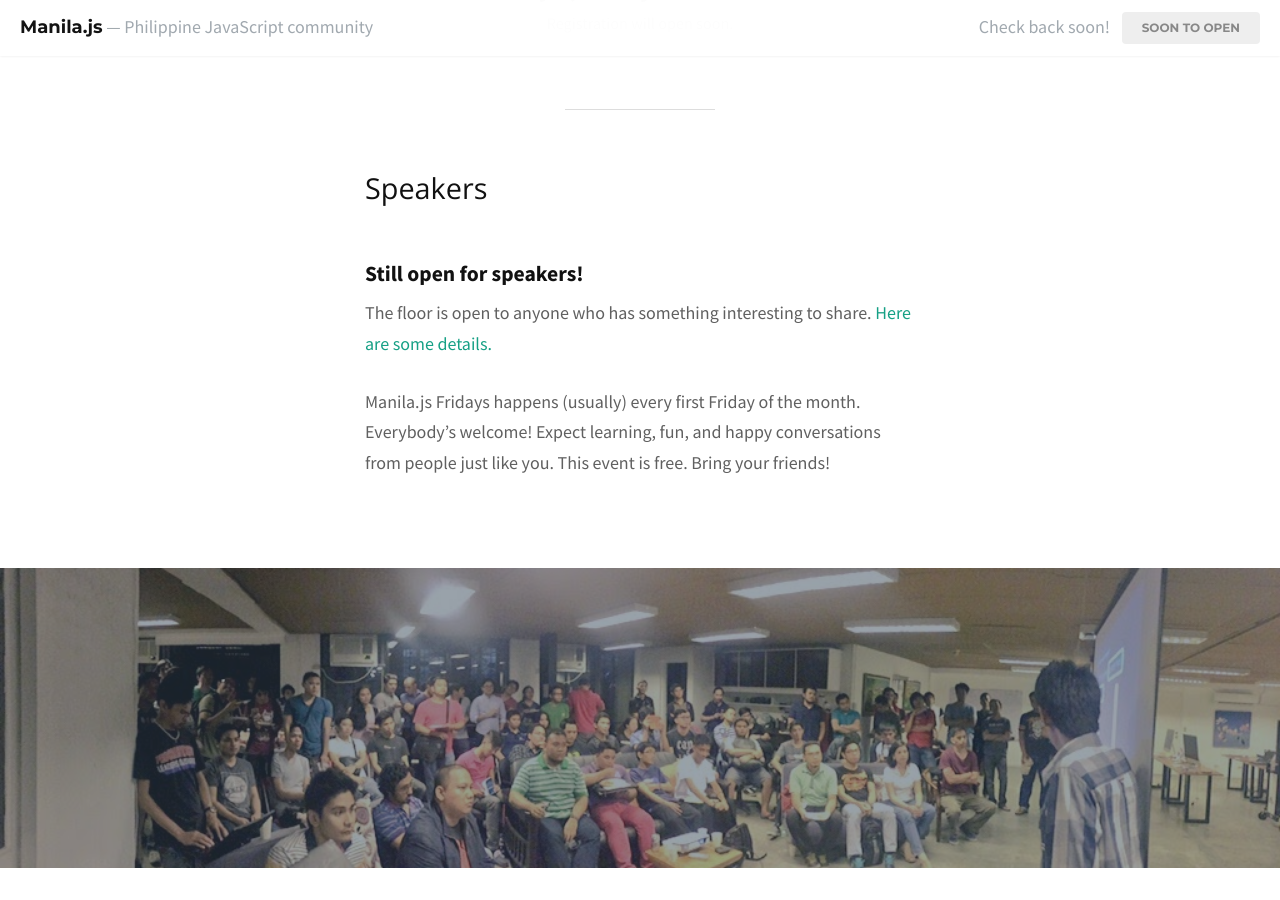
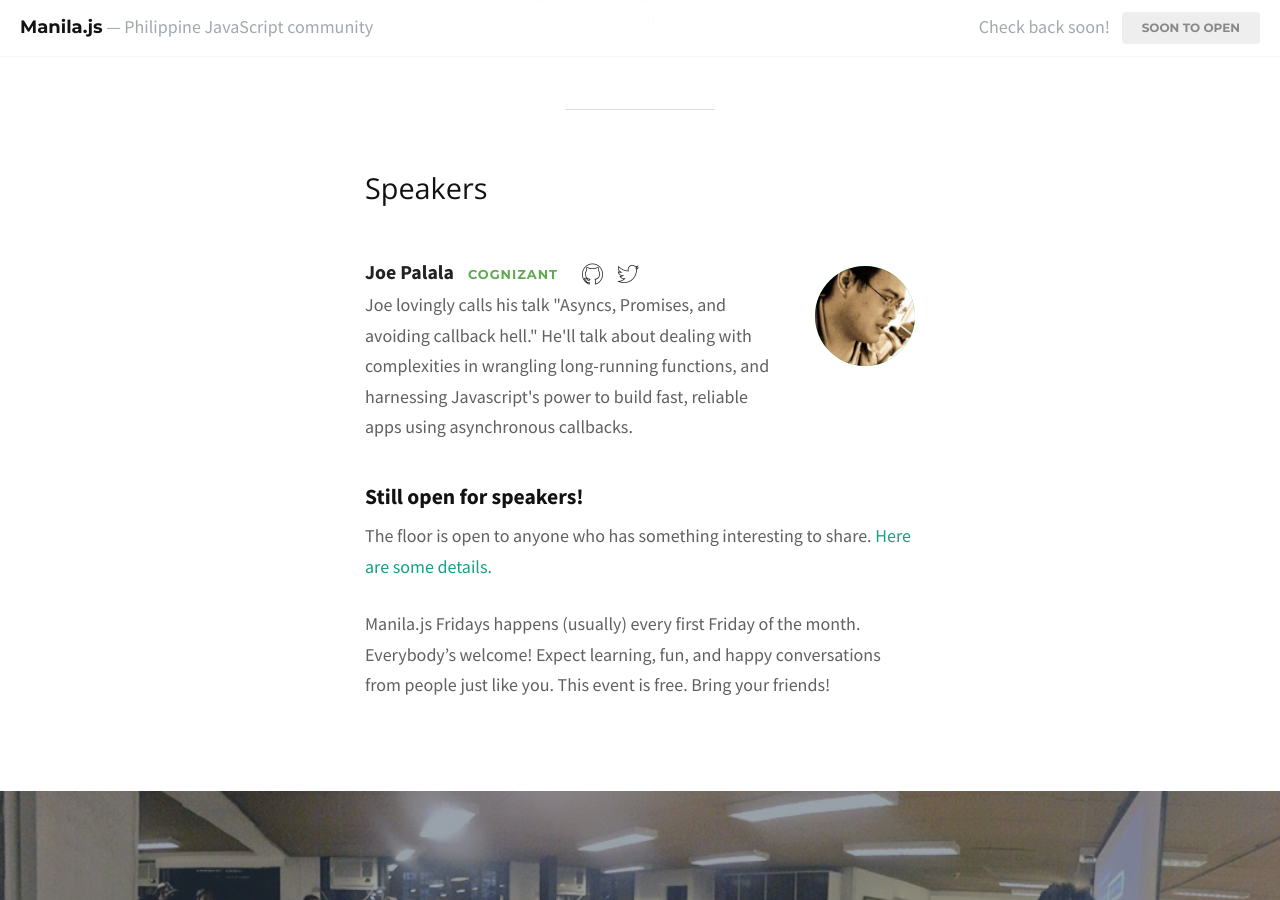
Before and after one commit to manilajs/manilajs.com, a Jekyll site: the page built from index.md, in a window 1280 px wide and 900 px high, scrolled down 1170 px. Built offline with Jekyll 4.4.1, drawn with Linux system fonts in a browser that asks for light colours; nearby versions of some CDN libraries; some web fonts are replaced.

Commit message:
Update information for Joe Palala.

```diff
--- a/index.md
+++ b/index.md
@@ -40,15 +40,16 @@ venue:
 # -- Comment out the drinkup if it's not available --
 # drinkup: <see above>
 
-# speakers:
-# - name: Michael Julio
-#   avatar: "images/015/u-michaeljulio.png"
-#   title:
-#   url:
-#   github:
-#   twitter: mikejulio
-#   description: |-
-#     Michael is an experienced web developer, and he will be sharing about manipulating browser pushState history in conjunction with Bootstrap and Backbone.js.
+speakers:
+- name: Joe Palala
+  avatar: "images/016/u-jpalabs.jpg"
+  title: Cognizant
+  url: http://jpalala.com
+  github: jpalala
+  twitter: jpalala
+  description: |-
+    Joe lovingly calls his talk "Asyncs, Promises, and avoiding callback hell."
+    He'll talk about dealing with complexities in wrangling long-running functions, and harnessing Javascript's power to build fast, reliable apps using asynchronous callbacks.
 
 # - name: Andre Marcelo-Tanner
 #   avatar: "images/015/u-kzap.jpg"
```
Also changed, not shown: images/016/u-jpalabs.jpg (added).
